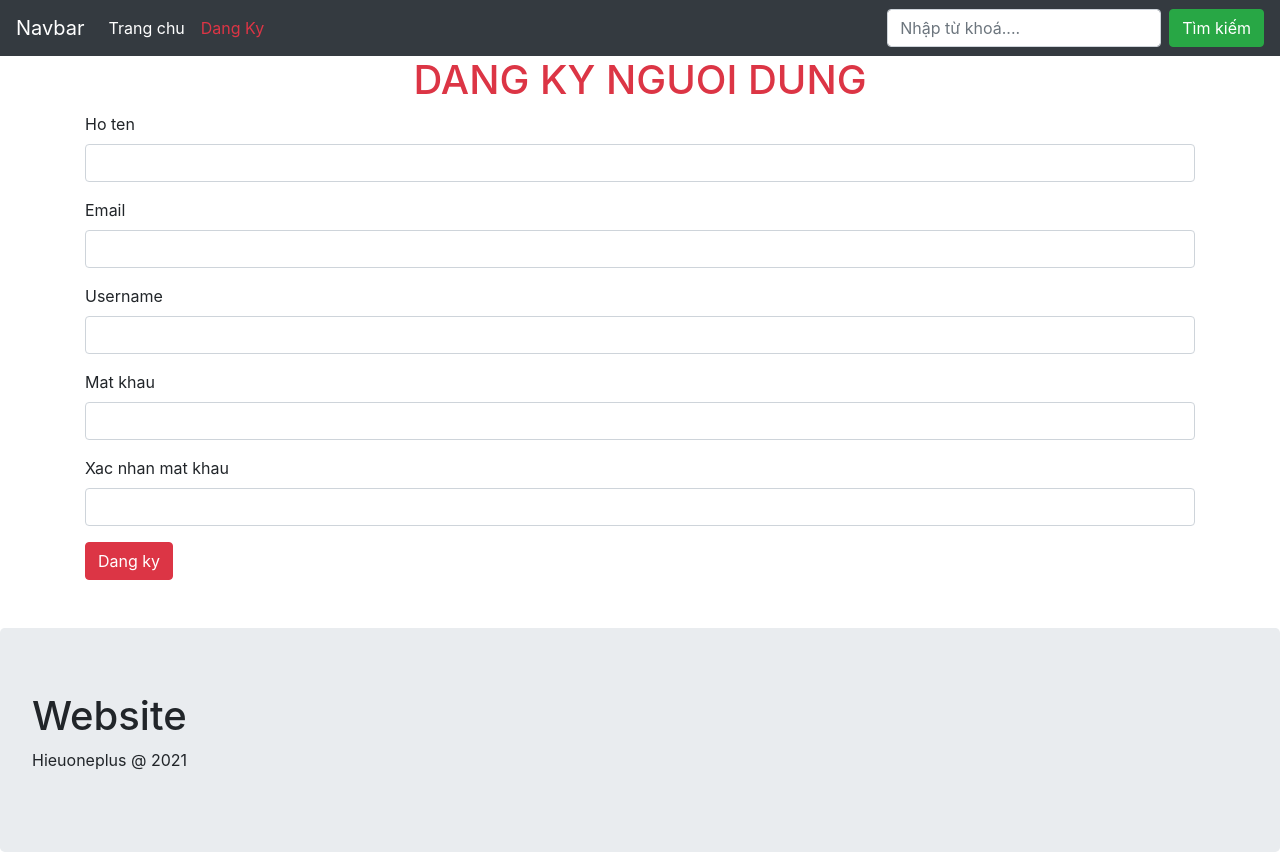
After one commit to optimus0701/se2022-8.3, a Flask app: template Resources/saleapp/templates/register.html in a window 1280 px wide. The commit adds this page. Shown: the top 868 px of the page. Run offline with Flask 2, Linux system fonts and the light colour scheme; the template is opened without the code that fills it, so the values that code supplies are empty; some libraries are stand-ins or nearby versions.

Commit message:
add register

```diff
--- a/Resources/saleapp/__init__.py
+++ b/Resources/saleapp/__init__.py
@@ -5,4 +5,5 @@ app = Flask(__name__)
 app.secret_key = 'abcdxyzjnsakd'
 app.config['SQLALCHEMY_DATABASE_URI']='mysql+pymysql://root:12345123@localhost/library'
 app.config['SQLALCHEMY_TRACK_MODIFICATIONS'] = True
+app.config['PAGE_SIZE'] = 8
 db = SQLAlchemy(app=app)
--- a/Resources/saleapp/templates/layout/base.html
+++ b/Resources/saleapp/templates/layout/base.html
@@ -18,9 +18,9 @@
     {% block header %}
         {% include 'layout/header.html' %}
     {% endblock %}
-
+<div class="container">
     {% block content %} {% endblock %}
-
+</div>
     {% block foooter %}
         {% include 'layout/footer.html' %}
     {% endblock %}
--- a/Resources/saleapp/templates/layout/header.html
+++ b/Resources/saleapp/templates/layout/header.html
@@ -19,6 +19,13 @@
           <a class="nav-link" href="{{ url_for('home', type_id=c.id) }}">{{ c.type_name }}</a>
         </li>
         {% endfor %}
+        <li class="nav-item">
+          <a class="nav-link text-danger" href="{{ url_for('user_register') }}">Dang Ky</a>
+        </li>
       </ul>
     </div>
+    <form class="form-inline">
+      <input class="form-control mr-sm-2" name="keyword" type="text" placeholder="Nhập từ khoá....">
+      <button class="btn btn-success" type="submit">Tìm kiếm</button>
+    </form>
   </nav>
--- /dev/null
+++ b/Resources/saleapp/templates/register.html
@@ -0,0 +1,32 @@
+{% extends 'layout/base.html' %}
+
+{% block title %} Dang ky nguoi dung {% endblock %}
+
+{% block content %}
+<h1 class="text-center text-danger">DANG KY NGUOI DUNG</h1>
+
+<form methods="post" action="{{ url_for('user_register') }}">
+    <div class="form-group">
+        <label for="name">Ho ten</label>
+        <input type="text" class="form-control" id="name" name="name" required>
+    </div>
+    <div class="form-group">
+        <label for="email">Email</label>
+        <input type="email" class="form-control" id="email" name="email">
+    </div>
+    <div class="form-group">
+        <label for="username">Username</label>
+        <input type="text" class="form-control" id="username" name="username" required>
+    </div>
+    <div class="form-group">
+        <label for="pass">Mat khau</label>
+        <input type="password" class="form-control" id="password" name="password" required>
+    </div>
+    <div class="form-group">
+        <label for="confirm">Xac nhan mat khau</label>
+        <input type="password" class="form-control" id="confirm" name="confirm" required>
+    </div>
+    <input type="submit" value="Dang ky" class="btn btn-danger">
+</form>
+<br><br>
+{% endblock %}
```
Also changed, not shown: Resources/saleapp/index.py (+9 -2 lines), Resources/saleapp/model.py (+12 -5 lines), Resources/saleapp/templates/index.html (+10 -3 lines), Resources/saleapp/utils.py (+9 -4 lines).
